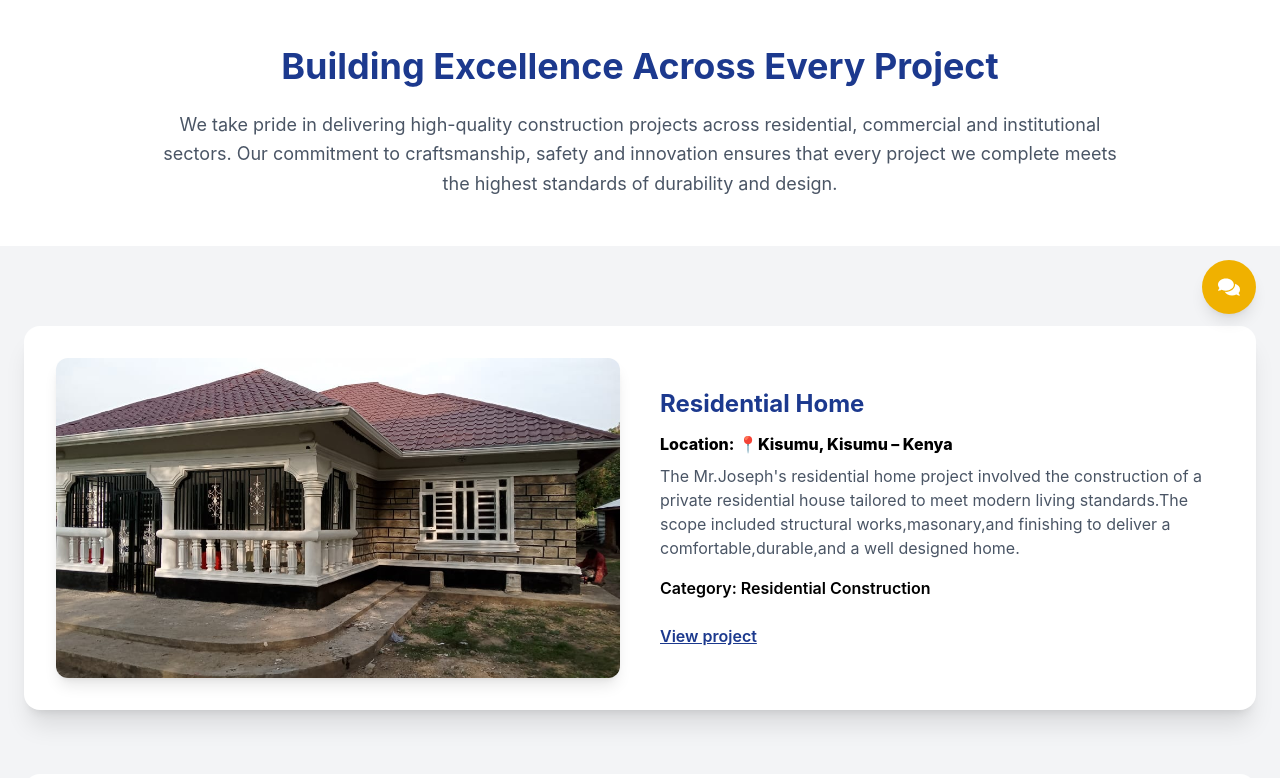
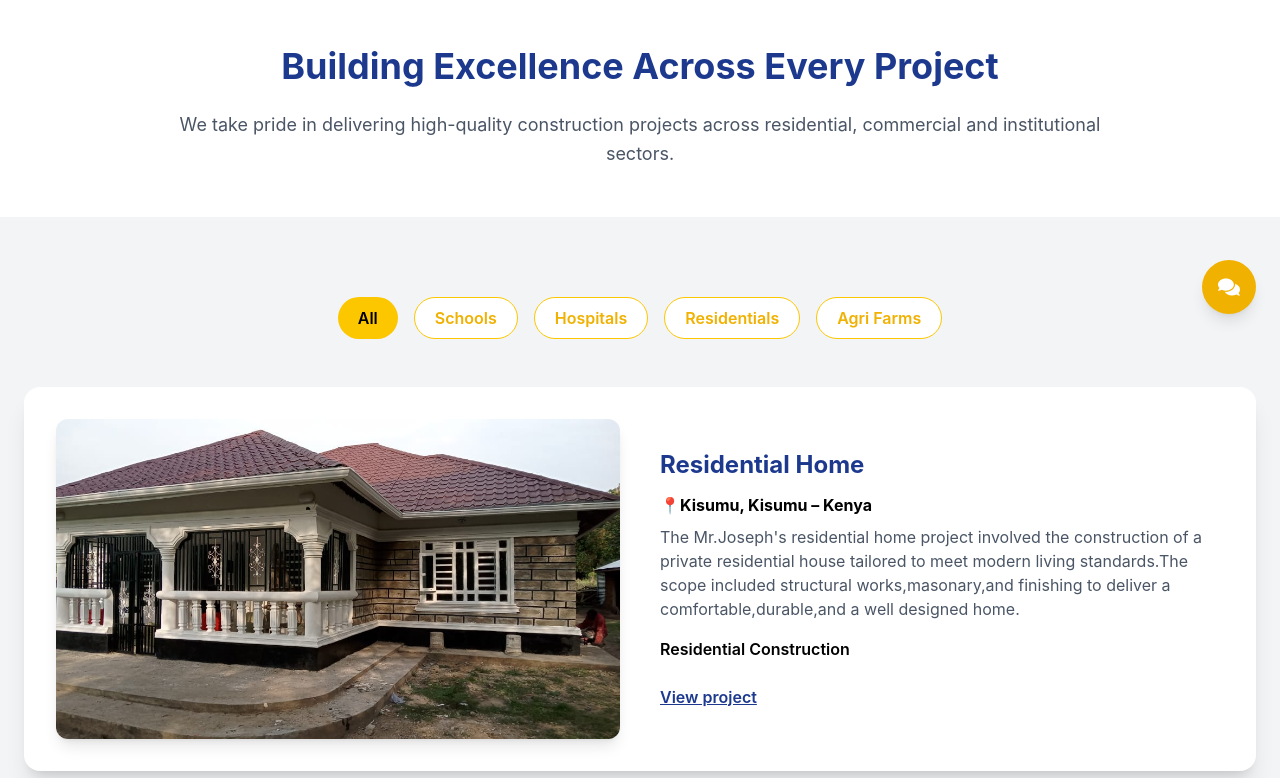
Before and after one commit to Yvonne-muthoni/Civieways-Construction-1, a React (Vite) app: page /projects in a window 1280 px wide. Shown: the part 462-1240 px from the top of the page. Built offline with nearby package versions, Linux system fonts and the light colour scheme.

Commit message:
project changes

```diff
--- a/src/pages/Projects.jsx
+++ b/src/pages/Projects.jsx
@@ -2,6 +2,7 @@ import { motion } from "framer-motion";
 import { Link } from "react-router-dom";
 import { projects } from "../data/projectsData";
 import { useInView } from "react-intersection-observer";
+import { useState } from "react";
 
 export default function Projects() {
 
@@ -12,6 +13,45 @@ export default function Projects() {
     triggerOnce: true,
     threshold: 0.3,
   });
+
+  // ✅ STATE FOR FILTERING
+  const [activeCategory, setActiveCategory] = useState("All");
+
+  // ✅ CATEGORY LOGIC
+  const getCategory = (project) => {
+    if (
+      project.category.toLowerCase().includes("education") ||
+      project.heading.toLowerCase().includes("school")
+    ) {
+      return "Schools";
+    }
+
+    if (
+      project.category.toLowerCase().includes("health") ||
+      project.heading.toLowerCase().includes("hospital")
+    ) {
+      return "Hospitals";
+    }
+
+    if (project.category.toLowerCase().includes("residential")) {
+      return "Residentials";
+    }
+
+    if (
+      project.category.toLowerCase().includes("agricultural") ||
+      project.heading.toLowerCase().includes("poultry")
+    ) {
+      return "Agri Farms";
+    }
+
+    return "Others";
+  };
+
+  // ✅ FILTERED PROJECTS
+  const filteredProjects =
+    activeCategory === "All"
+      ? projects
+      : projects.filter((p) => getCategory(p) === activeCategory);
 
   return (
     <div className="bg-gray-50 min-h-screen">
@@ -25,10 +65,8 @@ export default function Projects() {
           backgroundPosition: "center",
         }}
       >
-        {/* Overlay */}
         <div className="absolute inset-0 bg-black/50"></div>
 
-        {/* Content */}
         <div className="relative z-10 text-white px-6">
 
           <motion.h1
@@ -50,7 +88,7 @@ export default function Projects() {
             projects delivered by Civieways Construction.
           </motion.p>
 
-          {/* Statistics */}
+          {/* Stats */}
           <section className="mt-8 flex justify-center">
             <div
               ref={ref}
@@ -89,44 +127,58 @@ export default function Projects() {
         </div>
       </section>
 
-      {/* INTRO SECTION */}
+      {/* INTRO */}
       <section className="bg-white py-12">
         <div className="max-w-5xl mx-auto text-center px-6">
 
           <motion.h2
             initial={{ opacity: 0, y: 30 }}
             whileInView={{ opacity: 1, y: 0 }}
-            transition={{ duration: 0.6 }}
             className="text-3xl md:text-4xl font-bold text-blue-900 mb-6"
           >
             Building Excellence Across Every Project
           </motion.h2>
 
           <motion.p
-            initial={{ opacity: 0 }}
-            whileInView={{ opacity: 1 }}
-            transition={{ delay: 0.2 }}
             className="text-gray-600 text-lg leading-relaxed"
           >
             We take pride in delivering high-quality construction projects
             across residential, commercial and institutional sectors.
-            Our commitment to craftsmanship, safety and innovation ensures
-            that every project we complete meets the highest standards
-            of durability and design.
           </motion.p>
 
         </div>
       </section>
 
-      {/* PROJECTS SECTION */}
+      {/* PROJECTS */}
       <section className="bg-gray-100 py-20">
 
-        <div className="max-w-7xl mx-auto px-6 space-y-16">
+        <div className="max-w-7xl mx-auto px-6">
 
-          {projects.map((project) => (
+          {/* ✅ CATEGORY BUTTONS */}
+          <div className="flex flex-wrap justify-center gap-4 mb-12">
+            {["All", "Schools", "Hospitals", "Residentials", "Agri Farms"].map((cat) => (
+              <button
+                key={cat}
+                onClick={() => setActiveCategory(cat)}
+                className={`px-5 py-2 rounded-full font-semibold transition ${
+                  activeCategory === cat
+            ? "bg-yellow-400 text-black"
+            : "bg-white text-yellow-500 border border-yellow-400 hover:bg-yellow-400 hover:text-black"
+                }`}
+              >
+                {cat}
+              </button>
+            ))}
+          </div>
 
-            <div
+          {/* ✅ PROJECT LIST */}
+          <div className="space-y-16">
+            {filteredProjects.map((project) => (
+
+              <motion.div
                 key={project.id}
+                initial={{ opacity: 0, y: 30 }}
+                animate={{ opacity: 1, y: 0 }}
                 className="bg-white shadow-xl rounded-2xl p-8"
               >
 
@@ -148,16 +200,16 @@ export default function Projects() {
                       {project.heading}
                     </h2>
 
-                  <p className="text-black-700 font-extrabold mb-2">
-                    Location: {project.location}
+                    <p className="font-bold mb-2">
+                      {project.location}
                     </p>
 
                     <p className="text-gray-600 mb-4">
                       {project.description}
                     </p>
 
-                  <p className="text-large font-semibold text-black-700 font-extrabold-800 mb-6">
-                    Category: {project.category}
+                    <p className="font-semibold mb-6">
+                      {project.category}
                     </p>
 
                     <Link
@@ -171,17 +223,17 @@ export default function Projects() {
 
                 </div>
 
-            </div>
+              </motion.div>
 
             ))}
+          </div>
 
         </div>
 
       </section>
 
-      {/* CALL TO ACTION */}
+      {/* CTA */}
       <section className="py-12 bg-yellow-500 text-center">
-
         <h2 className="text-2xl md:text-3xl font-bold text-blue-900 mb-6">
           Start Your Construction Project with Us
         </h2>
@@ -196,7 +248,6 @@ export default function Projects() {
         >
           Contact Us
         </a>
-
       </section>
 
     </div>
```
Lines whose indentation alone changed are shown as unchanged.
